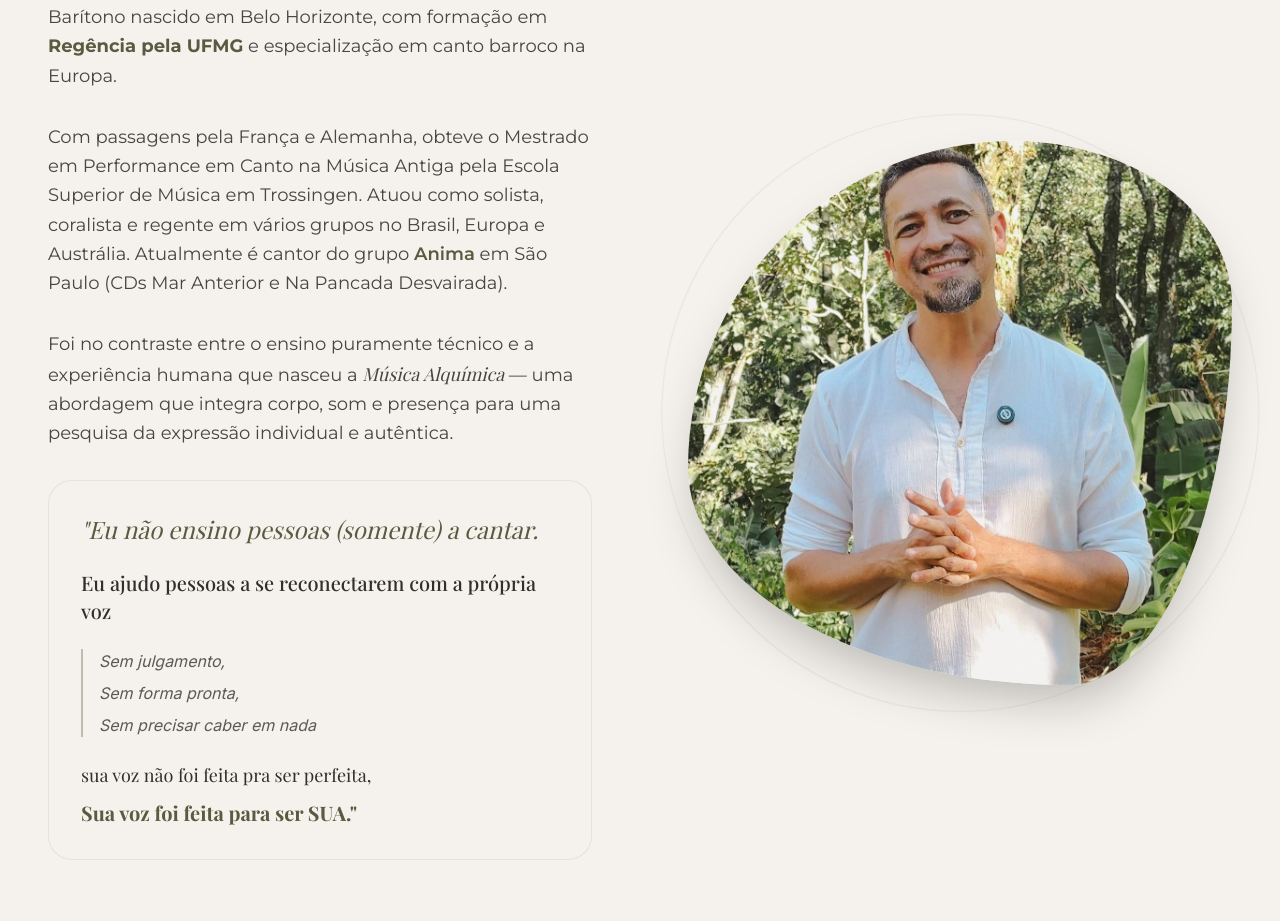
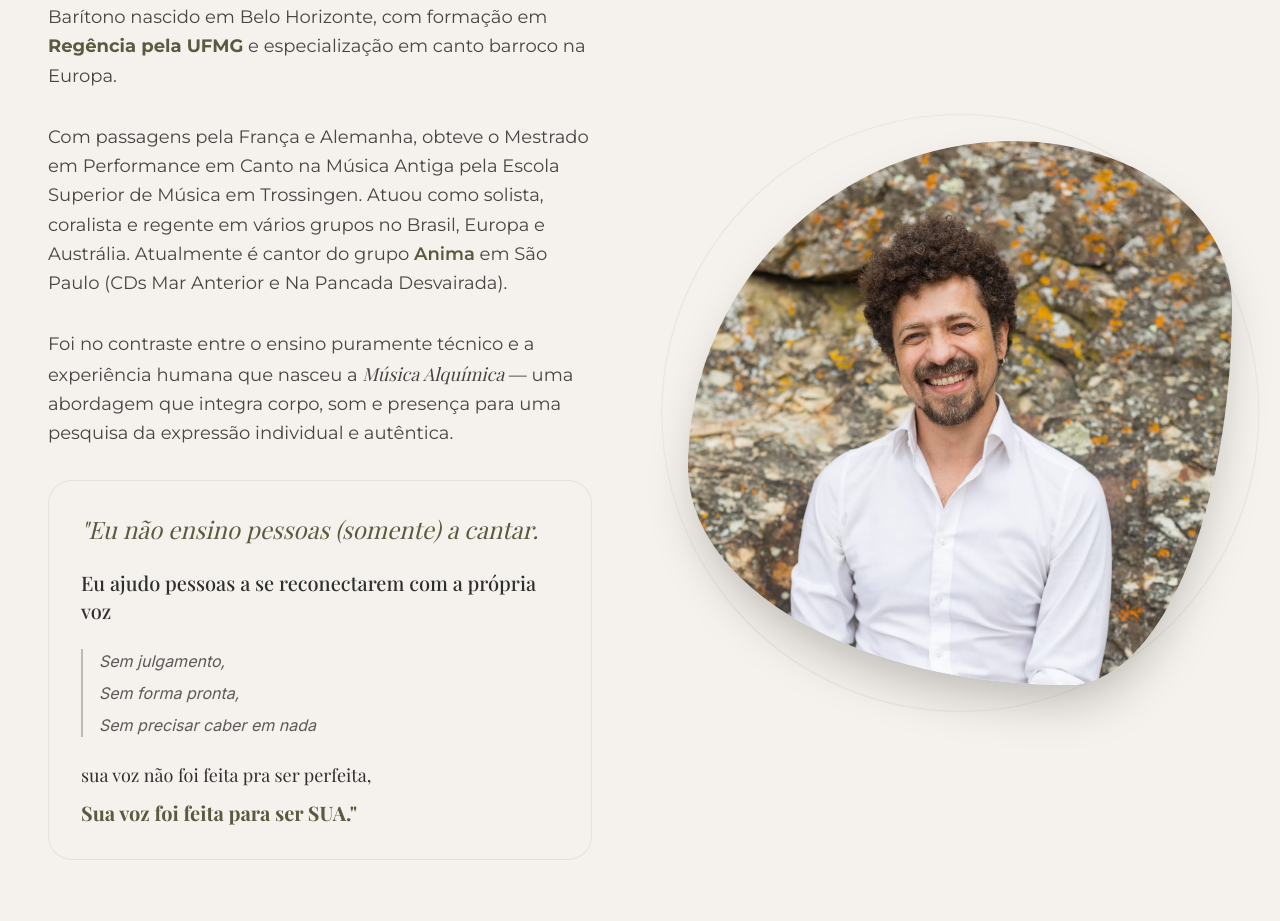
Before and after one commit to marinho-hub/hugopieri, a plain HTML site: page index.html in a window 1280 px wide. Shown: the part 5043-5964 px from the top of the page. Drawn offline with nearby package versions, Linux system fonts and the light colour scheme; animation ran at ten frames a second; a web font is replaced by a local one.

Commit message:
Update image source for profile picture

```diff
--- a/index.html
+++ b/index.html
@@ -508,7 +508,7 @@
         <div class="order-1 lg:order-2 relative reveal">
            <div class="organic-border overflow-hidden aspect-square shadow-2xl relative z-10 w-full">
               <img
-                src="https://raw.githubusercontent.com/marinho-hub/hugopieri/ee718cfec5bcfd9e437e68b9540db1636ffee743/QUEM%20SOU%20EU%20HUGO.jpg"
+                src="https://raw.githubusercontent.com/marinho-hub/hugopieri/9874a0026bc9b20e0e7a194f79c535aab498480c/hugo2.jpg"
                 alt="Hugo Pieri - Side Profile Artistic"
                 class="w-full h-full object-cover object-[center_25%]"
                 referrerPolicy="no-referrer"
```
